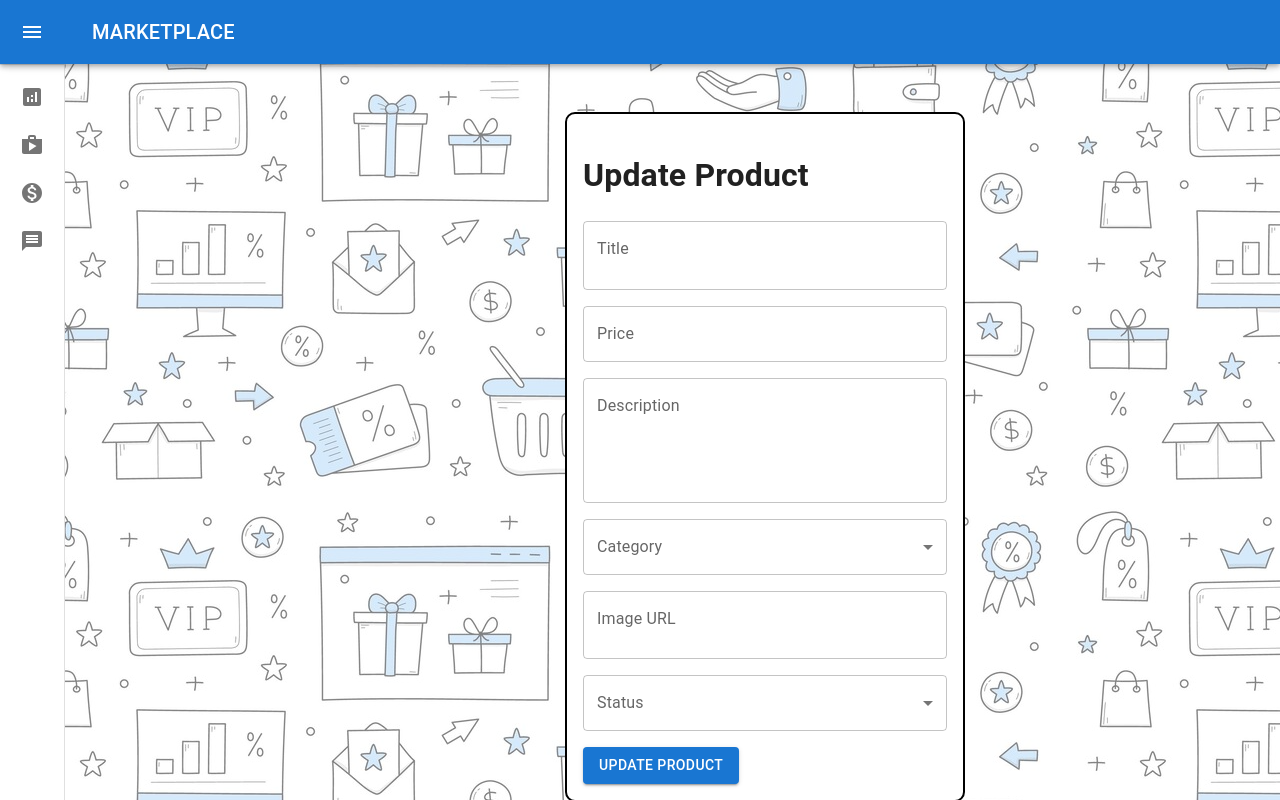
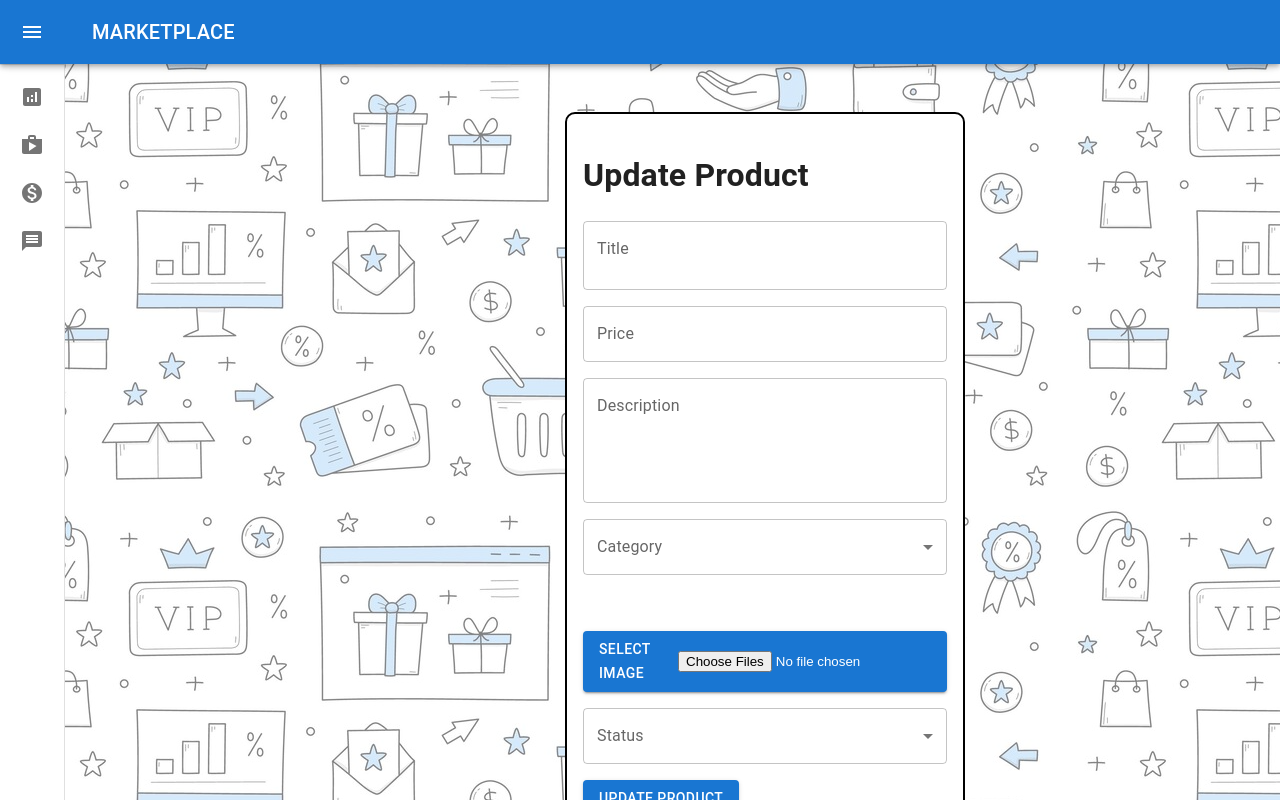
Before and after one commit to Hamna-Akh/Marketplace, a React (Create React App) app in the folder marketplace/: page /update-product/1 in a window 1280 px wide. Shown: the top 800 px of the page. Built offline with nearby package versions, Linux system fonts and the light colour scheme; no server answers.

Commit message:
modify update prod/display prod by ID/sell pages to incorporate DisplayImage

```diff
--- a/marketplace/src/Products/DisplayImage.jsx
+++ b/marketplace/src/Products/DisplayImage.jsx
@@ -22,25 +22,18 @@ import axios from 'axios';
         if(filename){
             try {
                 const imageByte = await axios.get(`http://localhost:8080/image/${filename}`, {responseType:"blob"}); // fetching the byte[]
-//                 const bigEndianData = imageByte.data;
-//                 const littleEndianData = bigEndianToLittleEndian(bigEndianData);
-//                 const blob = new Blob([imageByte], {type: 'image/png'});
                 const url = URL.createObjectURL(imageByte.data);
                 setImageUrl(url);
-                console.log(imageByte);
-//                 console.log(littleEndianData)
             } catch (error) {
                 console.error("error fetching image:", error);
             }
         }
     };
-    console.log(imageUrl);
+
     return (
       <div>
         {imageUrl && (
-//           <img src={imageUrl} alt="Uploaded Image" style={{ maxWidth: '100%', maxHeight: '100%' }} />
-          <img src={imageUrl} alt={filename}/>
-//           <img className="product-image" src={imageUrl || 'placeholder_image.jpg'} alt={filename}/>
+          <img src={imageUrl} alt={filename} style={{ maxWidth: '100%', maxHeight: '100%', objectFit: 'contain' }}/>
         )}
       </div>
     );
--- a/marketplace/src/Products/DisplayProduct.jsx
+++ b/marketplace/src/Products/DisplayProduct.jsx
@@ -2,6 +2,7 @@ import React, { useState, useEffect } from 'react';
 import { useParams } from 'react-router-dom';
 import axios from 'axios';
 import Layout from '../Components/Layout';
+import DisplayImage from './DisplayImage.jsx';
 import './DisplayAllProducts.css';
 
 const DisplayProduct = () => {
@@ -27,8 +28,8 @@ const DisplayProduct = () => {
 
   return (
   <Layout>
-    <div className="product-card"   style={{ border: '2px solid black'}} >
-      <img src={product.image || 'placeholder_image.jpg'} alt={product.title} />
+    <div className="product-card"   style={{ border: '2px solid black', marginBottom: '20px' }} >
+      <DisplayImage filename={product.image}/>
       <div className="product-details">
        <p className="product-title">{product.title}</p>
        <p className="product-price">Price: ${product.price}</p>
--- a/marketplace/src/Products/Sell.jsx
+++ b/marketplace/src/Products/Sell.jsx
@@ -2,6 +2,7 @@ import React, { useState, useEffect } from 'react';
 import axios from 'axios';
 import { Link, useNavigate } from 'react-router-dom';
 import Layout from '../Components/Layout';
+import DisplayImage from './DisplayImage.jsx';
 import './DisplayAllProducts.css';
 import './Sell.css'; // Import CSS file
 import DeleteConfirmation from './DeleteConfirmation';
@@ -67,7 +68,7 @@ return (
         <div className="product-grid">
           {products.map(product => (
             <div className="product-card"   style={{ border: '2px solid black'}} key={product.listingId}>
-              <img className="product-image" src={product.image || 'placeholder_image.jpg'} alt={product.title}/>
+              <DisplayImage filename={product.image}/>
               <div className="product-details">
                 <p className="product-title">{product.title}</p>
                 <p className="product-price">${product.price}</p>
--- a/marketplace/src/Products/UpdateProduct.jsx
+++ b/marketplace/src/Products/UpdateProduct.jsx
@@ -5,12 +5,15 @@ import Layout from '../Components/Layout';
 import { useParams } from 'react-router-dom';
 import { useNavigate } from 'react-router-dom';
 import Alert from '@mui/lab/Alert';
+import DisplayImage from './DisplayImage.jsx'; // Import DisplayImage component
 
 function UpdateProduct() {
     const navigate = useNavigate();
     const [successMessage, setSuccessMessage] = useState('');
     const [errorMessage, setErrorMessage] = useState('');
     const [openSnackbar, setOpenSnackbar] = useState(false);
+    const [file, setFile] = useState('');
+    const [image, setImage] = useState('');
     const { id } = useParams();
     const [product, setProduct] = useState(null);
     const [formData, setFormData] = useState({
@@ -20,7 +23,6 @@ function UpdateProduct() {
         category: '',
         image: '',
         status: ''
-        // Add other fields as needed
     });
 
     useEffect(() => {
@@ -32,6 +34,7 @@ function UpdateProduct() {
             const response = await axios.get(`http://localhost:8080/products/${id}`);
             setFormData(response.data);
             setProduct(response.data);
+            //setImage(URL.createObjectURL(response.data.image)); // Set the current image when fetching the product
         } catch (error) {
             console.error('Error fetching product:', error);
         }
@@ -39,6 +42,12 @@ function UpdateProduct() {
 
     const handleChange = (e) => {
         setFormData({ ...formData, [e.target.name]: e.target.value });
+    };
+
+    const imageChange = (e) => {
+        setFile(e.target.files[0]);
+        setFormData({...formData, image: e.target.files[0].name});
+        setImage(URL.createObjectURL(e.target.files[0]));
     };
 
     const handleSubmit = async (e) => {
@@ -69,6 +78,18 @@ function UpdateProduct() {
             return;
         }
 
+        const data = new FormData();
+            data.append('file', file);
+            try {
+                const response = await axios.post('http://localhost:8080/image', data,
+            {headers: {
+                  'Content-Type': 'multipart/form-data'
+               }
+            });
+            } catch (error) {
+                  console.error('Error creating product:', error);
+            }
+
         try {
             await axios.put(`http://localhost:8080/products/${id}`, formData);
             setFormData({
@@ -85,7 +106,6 @@ function UpdateProduct() {
         } catch (error) {
             console.error('Error updating product:', error);
             setOpenSnackbar(true);
-            // Handle error (e.g., display an error message to the user)
         }
     };
 
@@ -149,15 +169,32 @@ function UpdateProduct() {
                                 </Select>
                             </FormControl>
                         </Grid>
+                         {/* Display the current image of the product */}
                         <Grid item xs={12}>
-                            <TextField
-                                label="Image URL"
-                                variant="outlined"
-                                name="image"
-                                value={formData.image}
-                                onChange={handleChange}
-                                fullWidth
+                            <DisplayImage filename={product && product.image} />
+                        </Grid>
+                        <Grid item xs={12} container direction="column" alignItems="center">
+                          <Grid item >
+                            <img
+                              width="100%"
+                              name = "image"
+                              value={image}
+                              src = {image}
                             />
+                          </Grid>
+                          <label htmlFor="contained-button-file">
+                             <Button variant="contained" component="span">
+                               Select Image
+                               <input
+                                 accept="image/*"
+                                 name='image'
+                                 id="contained-button-file"
+                                 multiple
+                                 type="file"
+                                 onChange={imageChange}
+                               />
+                             </Button>
+                          </label>
                         </Grid>
                         <Grid item xs={12}>
                             <FormControl variant="outlined" fullWidth>
```
